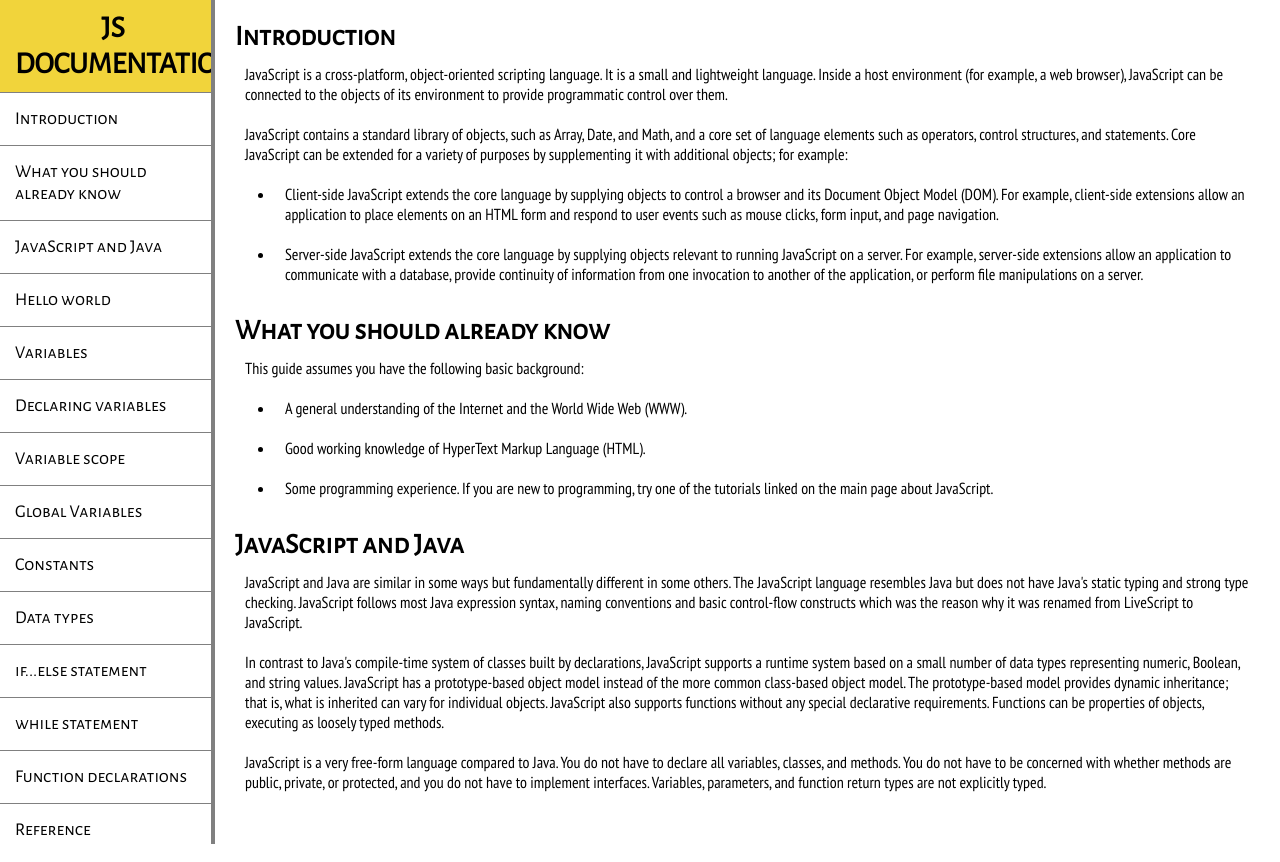
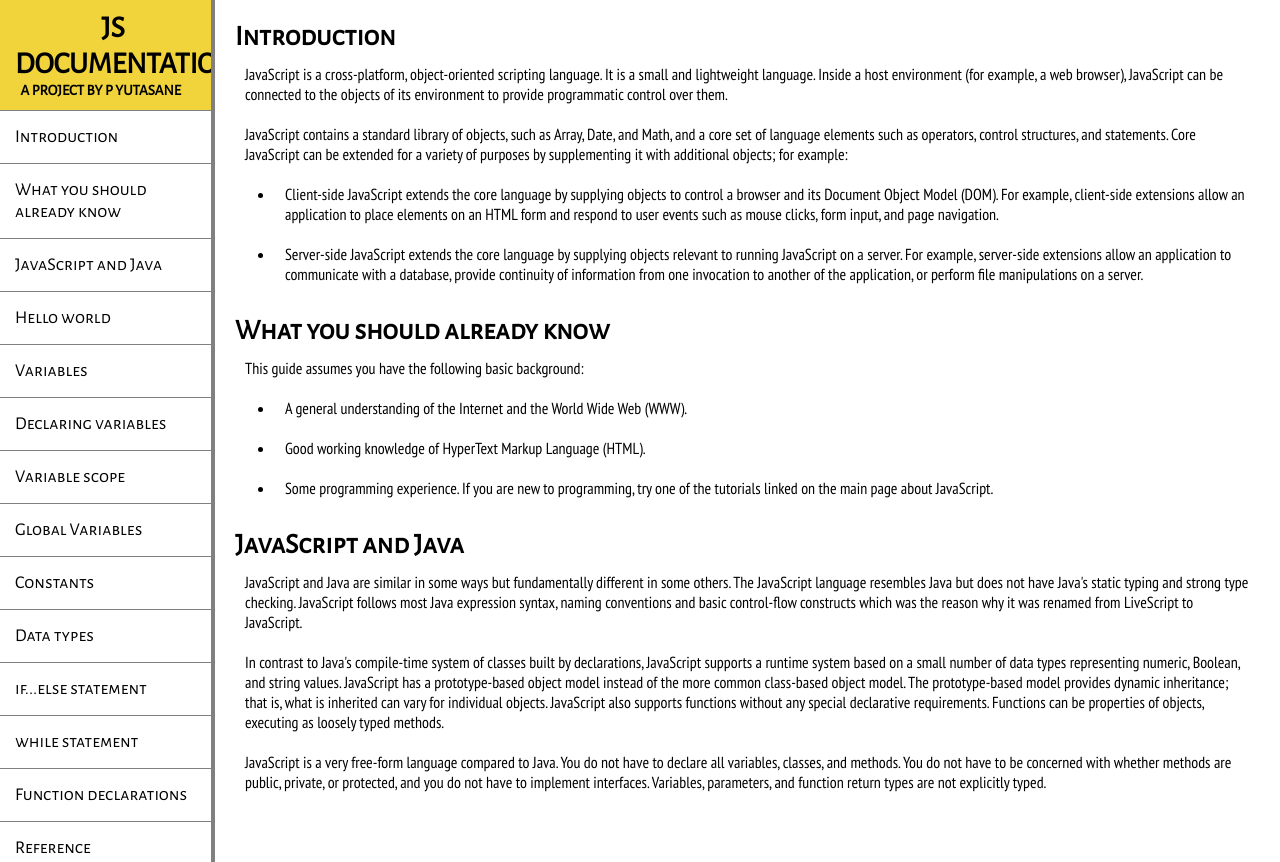
Before and after one commit to promie/fcc-technical-documentation, a Vue app: page / in a window 1280 px wide. Built offline with nearby package versions, Linux system fonts and the light colour scheme.

Commit message:
Project completion

```diff
--- a/src/components/Navigation.vue
+++ b/src/components/Navigation.vue
@@ -11,7 +11,12 @@ export default {
 
 <template>
   <div class="navigation">
-    <div class="title">JS DOCUMENTATION</div>
+    <div class="title">
+      JS DOCUMENTATION
+      <a href="https://github.com/promie" target="_blank"
+        ><span class="author">A PROJECT BY P YUTASANE</span></a
+      >
+    </div>
     <ul>
       <a
         v-for="(info, index) in information"
@@ -62,11 +67,22 @@ a:hover {
   background-color: #f1d43b;
 }
 
+.author {
+  display: block;
+  font-size: 15px;
+  text-align: end;
+  padding-right: 62px;
+}
+
 @media only screen and (min-width: 768px) {
   /* Desktop View */
 
   .title {
     padding: 10px 0 10px 15px;
+  }
+
+  .author {
+    padding-right: 30px;
   }
 
   ul {
```
